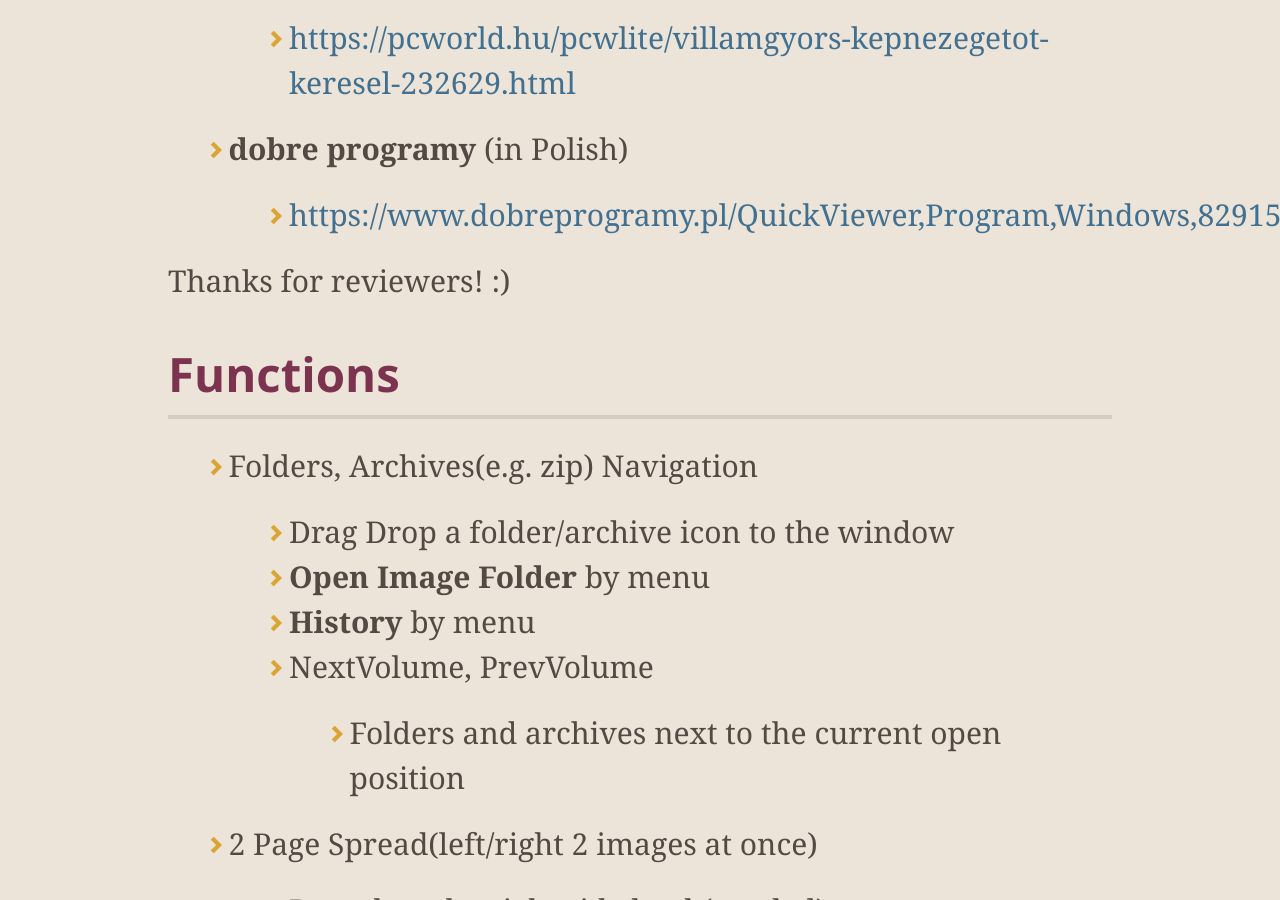
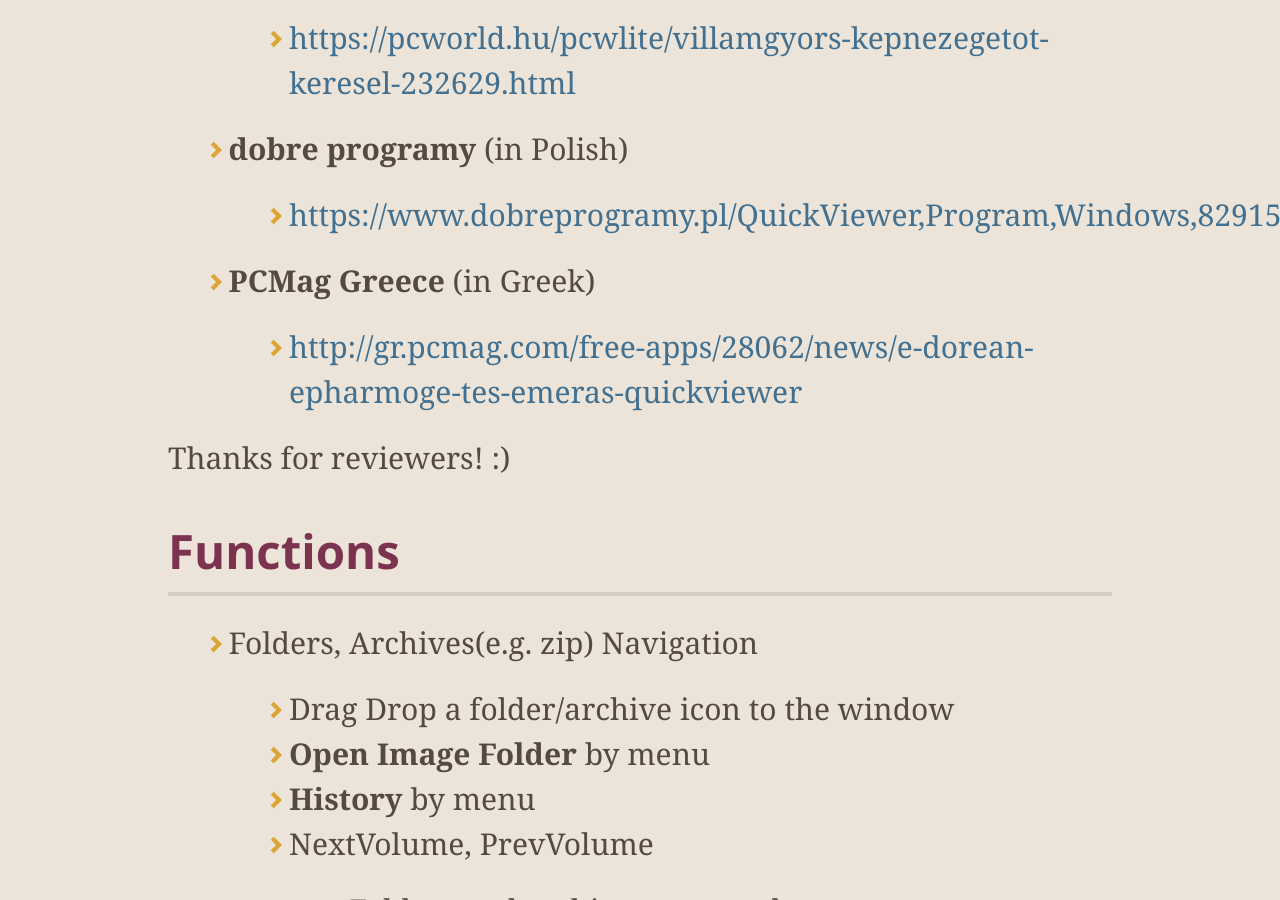
Before and after one commit to kanryu/quickviewer, a Jekyll site: the page built from docs/index.md, in a window 1280 px wide and 900 px high, scrolled down 8118 px. Built offline with Jekyll 4.4.1, drawn with Linux system fonts in a browser that asks for light colours; nearby versions of some CDN libraries; comment, search, counter and statistics services are not loaded; our own code applies the rules of GitHub Pages for plain Markdown files.

Commit message:
Update index.md

```diff
--- a/docs/index.md
+++ b/docs/index.md
@@ -127,6 +127,8 @@ You can also clone the latest source code from **[this repository.](https://gith
     - [https://pcworld.hu/pcwlite/villamgyors-kepnezegetot-keresel-232629.html](https://pcworld.hu/pcwlite/villamgyors-kepnezegetot-keresel-232629.html)
 - **dobre programy** (in Polish)
     - [https://www.dobreprogramy.pl/QuickViewer,Program,Windows,82915.html](https://www.dobreprogramy.pl/QuickViewer,Program,Windows,82915.html)
+- **PCMag Greece** (in Greek)
+    - [http://gr.pcmag.com/free-apps/28062/news/e-dorean-epharmoge-tes-emeras-quickviewer](http://gr.pcmag.com/free-apps/28062/news/e-dorean-epharmoge-tes-emeras-quickviewer)
 
 Thanks for reviewers! :)
 
```
